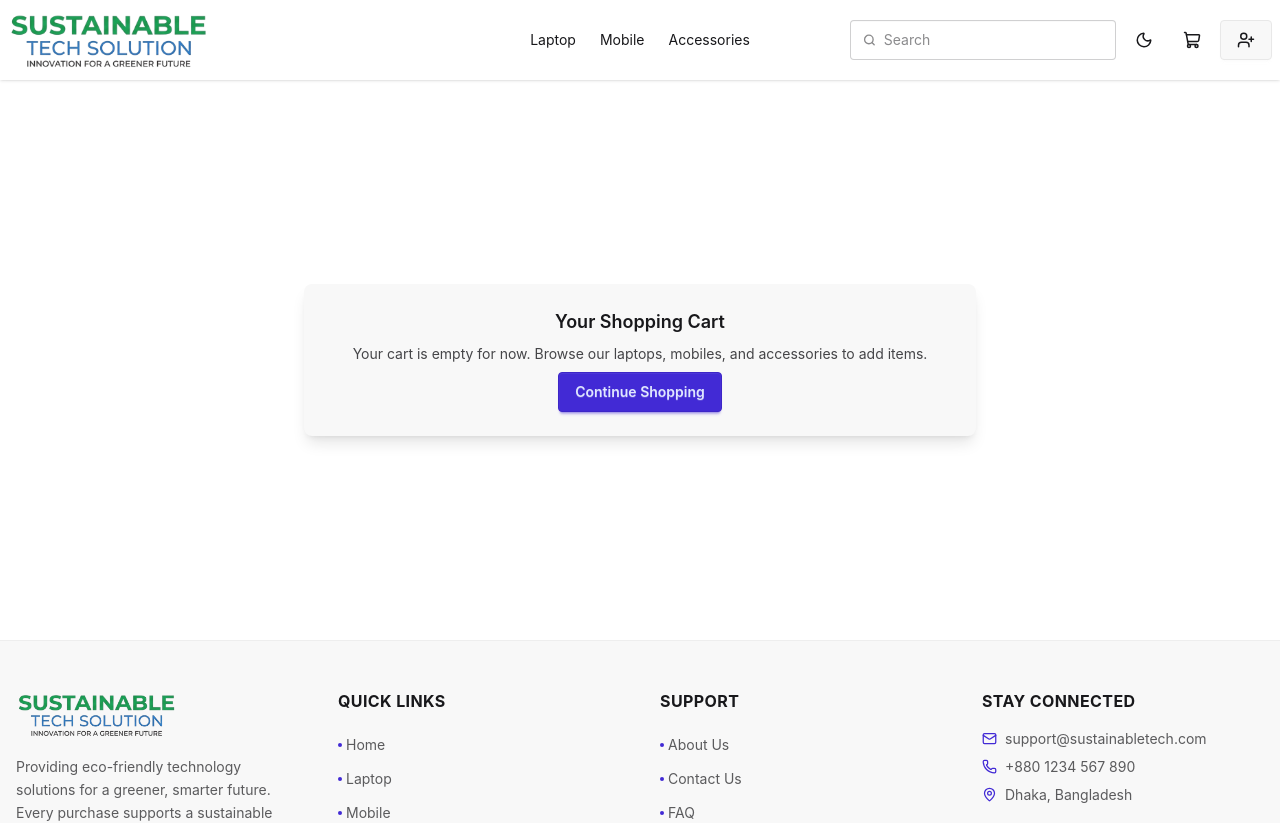
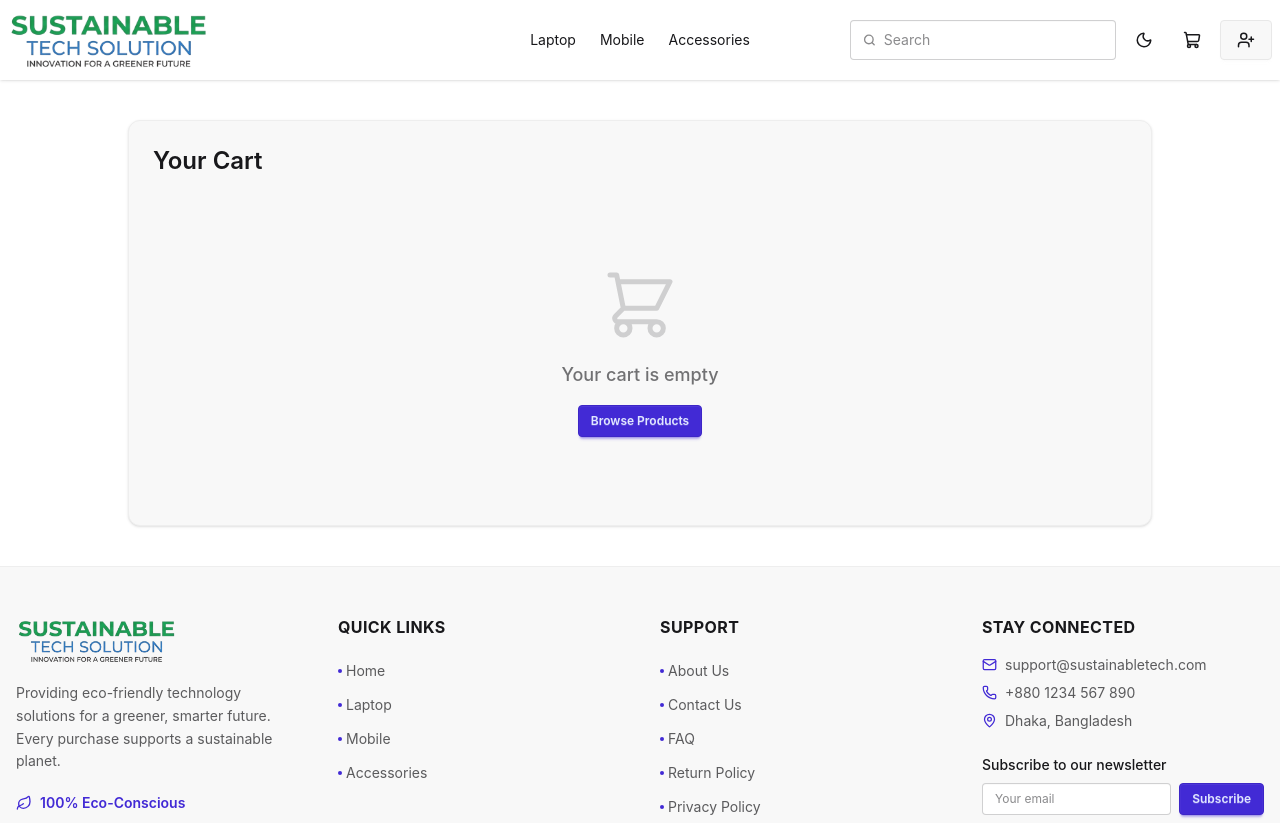
Before and after one commit to armanhossain-atunu/Sustainable-Frontend, a Next.js app: page /cart in a window 1280 px wide. Shown: the top 823 px of the page. Built offline with nearby package versions, Linux system fonts and the light colour scheme.

Commit message:
add to cart product add and sum

```diff
--- a/src/Components/Header/Navbar.tsx
+++ b/src/Components/Header/Navbar.tsx
@@ -7,9 +7,12 @@ import SearchBar from "../Shear/SearchBar";
 import NavLink from "./NavLink";
 import ThemeToggle from "./ThemeToggle";
 import { useAuth } from "@/context/AuthContext";
+import { useCart } from "@/context/CartContext";
 
 const Navbar = () => {
   const { user, logout } = useAuth();
+  const { cart } = useCart();
+  const totalItems = cart.reduce((sum, item) => sum + item.quantity, 0);
   const navItems = [
     { name: "Laptop", href: "/laptop" },
     { name: "Mobile", href: "/mobile" },
@@ -78,8 +81,13 @@ const Navbar = () => {
           <ThemeToggle />
 
           {/* CART */}
-          <Link href="/cart" className="btn btn-ghost btn-square" aria-label="View cart">
+          <Link href="/cart" className="relative btn btn-ghost btn-square" aria-label="View cart">
             <ShoppingCart size={18} />
+            {totalItems > 0 && (
+              <span className="absolute -top-1 -right-1 flex h-5 w-5 items-center justify-center rounded-full bg-red-500 text-[10px] font-bold text-white">
+                {totalItems > 99 ? "99+" : totalItems}
+              </span>
+            )}
           </Link>
 
           {/* USER INFO OR LOGIN BUTTON */}
--- a/src/Components/ProductNameList.tsx
+++ b/src/Components/ProductNameList.tsx
@@ -1,6 +1,9 @@
 "use client";
 import Image from "next/image";
+import Link from "next/link";
 import React from "react";
+import { useCart } from "@/context/CartContext";
+import { toast } from "react-toastify";
 
 type Product = {
   _id: string;
@@ -19,6 +22,7 @@ type ProductNameListProps = {
 };
 
 const ProductNameList = ({ products }: ProductNameListProps) => {
+  const { addToCart } = useCart();
   if (!products.length) {
     return (
       <section className="mx-auto my-10 max-w-5xl rounded-xl border border-base-300 bg-base-200 p-6 shadow-sm">
@@ -29,7 +33,7 @@ const ProductNameList = ({ products }: ProductNameListProps) => {
   }
 
   return (
-   <div className="mx-auto my-10 max-w-6xl rounded-xl border border-base-300 bg-base-200 p-6 shadow-sm">
+    <div className="mx-auto my-10 max-w-6xl rounded-xl border border-base-300 bg-base-200 p-6 shadow-sm">
       <h2 className="text-2xl font-semibold mb-4">All Products</h2>
       <div className="grid grid-cols-1 sm:grid-cols-2 md:grid-cols-3 lg:grid-cols-4 gap-6">
         {products.map((product) => (
@@ -48,6 +52,25 @@ const ProductNameList = ({ products }: ProductNameListProps) => {
               <p className="text-sm text-base-content/70">{product.category}</p>
               <p className="font-bold text-lg">${product.price.toFixed(2)}</p>
             </div>
+            <div className="card-actions justify-end">
+              <Link href={`/product/${product.slug}`} className="btn btn-primary btn-sm m-4">View Details</Link>
+              <button
+                className="btn btn-secondary btn-sm m-4"
+                onClick={() => {
+                  addToCart({
+                    _id: product._id,
+                    title: product.title,
+                    price: product.price,
+                    image: product.image,
+                  });
+                  toast.success(`"${product.title}" added to cart! 🛒`, {
+                    position: "bottom-right",
+                  });
+                }}
+              >
+                Add to Cart
+              </button>
+            </div>
           </div>
         ))}
       </div>
--- a/src/app/cart/page.tsx
+++ b/src/app/cart/page.tsx
@@ -1,22 +1,151 @@
+"use client";
+import { useCart } from "@/context/CartContext";
+import Image from "next/image";
 import Link from "next/link";
 import React from "react";
+import { toast } from "react-toastify";
 
 export default function CartPage() {
+  const { cart, addToCart, decreaseQuantity, removeFromCart, clearCart } = useCart();
+
+  const total = cart.reduce((sum, item) => sum + item.price * item.quantity, 0);
+
   return (
-    <div className="min-h-[70vh] flex flex-col items-center justify-center px-4 py-10">
-      <div className="card w-full max-w-2xl bg-base-200 shadow-lg">
-        <div className="card-body items-center text-center">
-          <h1 className="card-title">Your Shopping Cart</h1>
-          <p className="text-base-content/80">
-            Your cart is empty for now. Browse our laptops, mobiles, and accessories to add items.
-          </p>
-          <div className="card-actions justify-center">
-            <Link href="/" className="btn btn-primary">
-              Continue Shopping
+    <div className="mx-auto my-10 max-w-5xl rounded-xl border border-base-300 bg-base-200 p-6 shadow-sm">
+      <div className="flex items-center justify-between mb-6">
+        <h2 className="text-2xl font-semibold">Your Cart</h2>
+        {cart.length > 0 && (
+          <button
+            onClick={() => {
+              clearCart();
+              toast.info("Cart cleared.");
+            }}
+            className="btn btn-ghost btn-sm text-error"
+          >
+            Clear Cart
+          </button>
+        )}
+      </div>
+
+      {cart.length === 0 ? (
+        <div className="flex flex-col items-center gap-4 py-16 text-base-content/60">
+          <svg
+            xmlns="http://www.w3.org/2000/svg"
+            className="h-20 w-20 opacity-30"
+            fill="none"
+            viewBox="0 0 24 24"
+            stroke="currentColor"
+          >
+            <path
+              strokeLinecap="round"
+              strokeLinejoin="round"
+              strokeWidth={1.5}
+              d="M3 3h2l.4 2M7 13h10l4-8H5.4M7 13L5.4 5M7 13l-2.293 2.293c-.63.63-.184 1.707.707 1.707H17m0 0a2 2 0 100 4 2 2 0 000-4zm-8 2a2 2 0 11-4 0 2 2 0 014 0z"
+            />
+          </svg>
+          <p className="text-lg font-medium">Your cart is empty</p>
+          <Link href="/products" className="btn btn-primary btn-sm">
+            Browse Products
+          </Link>
+        </div>
+      ) : (
+        <>
+          <div className="flex flex-col gap-4">
+            {cart.map((product) => (
+              <div
+                key={product._id}
+                className="flex items-center gap-4 rounded-xl bg-base-100 p-4 shadow-sm"
+              >
+                {/* Product Image */}
+                <div className="relative h-20 w-20 flex-shrink-0 overflow-hidden rounded-lg">
+                  <Image
+                    src={product.image}
+                    alt={product.title}
+                    fill
+                    className="object-cover"
+                  />
+                </div>
+
+                {/* Product Info */}
+                <div className="flex-1 min-w-0">
+                  <h3 className="font-semibold truncate">{product.title}</h3>
+                  <p className="text-sm text-base-content/60">
+                    ${product.price.toFixed(2)} each
+                  </p>
+                </div>
+
+                {/* Quantity Controls */}
+                <div className="flex items-center gap-2">
+                  <button
+                    className="btn btn-circle btn-sm btn-outline"
+                    onClick={() => {
+                      decreaseQuantity(product._id);
+                      if (product.quantity === 1) {
+                        toast.error(`"${product.title}" removed from cart.`);
+                      } else {
+                        toast.info(`Quantity decreased.`);
+                      }
+                    }}
+                    aria-label="Decrease quantity"
+                  >
+                    −
+                  </button>
+                  <span className="w-8 text-center font-bold">
+                    {product.quantity}
+                  </span>
+                  <button
+                    className="btn btn-circle btn-sm btn-outline"
+                    onClick={() => {
+                      addToCart({
+                        _id: product._id,
+                        title: product.title,
+                        price: product.price,
+                        image: product.image,
+                      });
+                      toast.success(`Quantity increased!`);
+                    }}
+                    aria-label="Increase quantity"
+                  >
+                    +
+                  </button>
+                </div>
+
+                {/* Line Total + Remove */}
+                <div className="flex items-center gap-3">
+                  <p className="w-20 text-right font-bold">
+                    ${(product.price * product.quantity).toFixed(2)}
+                  </p>
+                  <button
+                    className="btn btn-ghost btn-sm text-error px-2"
+                    onClick={() => {
+                      removeFromCart(product._id);
+                      toast.error(`"${product.title}" removed from cart.`);
+                    }}
+                    aria-label="Remove item"
+                    title="Remove item"
+                  >
+                    🗑
+                  </button>
+                </div>
+              </div>
+            ))}
+          </div>
+
+          {/* Order Summary */}
+          <div className="mt-6 rounded-xl bg-base-100 p-4 shadow-sm">
+            <div className="flex justify-between text-lg font-semibold">
+              <span>Total</span>
+              <span>${total.toFixed(2)}</span>
+            </div>
+          </div>
+
+          <div className="flex justify-end mt-4">
+            <Link href="/checkout" className="btn btn-primary">
+              Proceed to Checkout
             </Link>
           </div>
-        </div>
-      </div>
+        </>
+      )}
     </div>
   );
 }
--- a/src/app/layout.tsx
+++ b/src/app/layout.tsx
@@ -4,6 +4,9 @@ import "./globals.css";
 import Navbar from "@/Components/Header/Navbar";
 import Footer from "@/Components/Footer";
 import { AuthProvider } from "@/context/AuthContext";
+import { CartProvider } from "@/context/CartContext";
+import { ToastContainer } from "react-toastify";
+import "react-toastify/dist/ReactToastify.css";
 
 const geistSans = Geist({
   variable: "--font-geist-sans",
@@ -32,6 +35,7 @@ export default function RootLayout({
       className={`${geistSans.variable} ${geistMono.variable} h-full antialiased`}
     >
       <body className="min-h-full flex flex-col relative bg-base-100 text-base-content">
+        <CartProvider>
           <AuthProvider>
             <header className="sticky top-0 z-50">
               <Navbar />
@@ -40,7 +44,9 @@ export default function RootLayout({
               {children}
             </main>
             <Footer />
+            <ToastContainer position="bottom-right" autoClose={2500} hideProgressBar={false} newestOnTop closeOnClick pauseOnHover theme="light" />
           </AuthProvider>
+        </CartProvider>
       </body>
     </html>
   );
--- /dev/null
+++ b/src/context/CartContext.tsx
@@ -0,0 +1,64 @@
+"use client";
+import React, { createContext, useContext, useState, ReactNode } from "react";
+
+export type CartProduct = {
+  _id: string;
+  title: string;
+  price: number;
+  image: string;
+  quantity: number;
+};
+
+interface CartContextType {
+  cart: CartProduct[];
+  addToCart: (product: Omit<CartProduct, "quantity">) => void;
+  decreaseQuantity: (id: string) => void;
+  removeFromCart: (id: string) => void;
+  clearCart: () => void;
+}
+
+const CartContext = createContext<CartContextType | undefined>(undefined);
+
+export const CartProvider = ({ children }: { children: ReactNode }) => {
+  const [cart, setCart] = useState<CartProduct[]>([]);
+
+  const addToCart = (product: Omit<CartProduct, "quantity">) => {
+    setCart((prev) => {
+      const existing = prev.find((item) => item._id === product._id);
+      if (existing) {
+        return prev.map((item) =>
+          item._id === product._id ? { ...item, quantity: item.quantity + 1 } : item
+        );
+      }
+      return [...prev, { ...product, quantity: 1 }];
+    });
+  };
+
+  const decreaseQuantity = (id: string) => {
+    setCart((prev) =>
+      prev
+        .map((item) =>
+          item._id === id ? { ...item, quantity: item.quantity - 1 } : item
+        )
+        .filter((item) => item.quantity > 0)
+    );
+  };
+
+  const removeFromCart = (id: string) => {
+    setCart((prev) => prev.filter((item) => item._id !== id));
+  };
+
+  const clearCart = () => setCart([]);
+
+  return (
+    <CartContext.Provider value={{ cart, addToCart, decreaseQuantity, removeFromCart, clearCart }}>
+      {children}
+    </CartContext.Provider>
+  );
+};
+
+export const useCart = () => {
+  const context = useContext(CartContext);
+  if (!context) throw new Error("useCart must be used within a CartProvider");
+  return context;
+};
```
Lines whose indentation alone changed are shown as unchanged.
